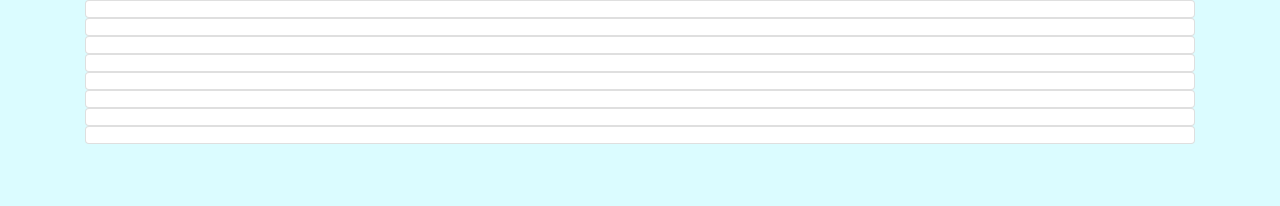
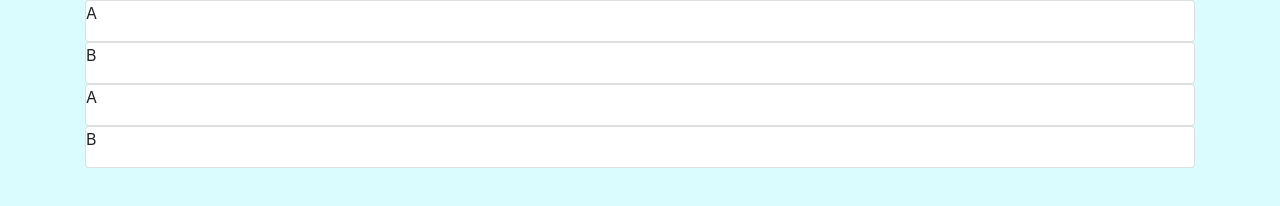
Before and after one commit to daustinroberts/Memory-card-matching-game, a plain HTML site: page js/test.html in a window 1280 px wide. Drawn offline with Linux system fonts and the light colour scheme.

Commit message:
add front end js

```diff
--- a/css/styles.css
+++ b/css/styles.css
@@ -8,6 +8,11 @@
 body {
 	background-color: #DBFCFF;
 }
+
+/*.showCard {
+  display: none;
+}*/
+
 .headerMain {
 	text-align: center;
 	color: #CC4B09;
--- a/js/jimmyandrew.js
+++ b/js/jimmyandrew.js
@@ -1,11 +1,29 @@
 
-
+var initialArray = ["A","B","A","B"];
+var random = 1;
 
 
 $(document).ready(function() {
+
+  $("form#nameInput").submit(function(event) {
+    event.preventDefault();
+  });
+
+for(var i = 0; i<initialArray.length; i++) {
+  $("span#indexval" + (i+1)).text(initialArray[i]);
+
+};
+
+console.log(initialArray.length);
   $(".card").click(function() {
+    $(this).find("span").css("display", "block");
+
     // var cellValue = $(this).attr("p");
     var cardValue = ($(this).find("p").text());
+
+    // $(this).find("span").removeClass(".showCard");
+    // var showValue = ($(this).show());
     console.log(cardValue);
+
   });
 })
--- a/js/test.html
+++ b/js/test.html
@@ -11,28 +11,16 @@
   <body>
     <div class="container">
       <div class="card" id="card1">
-        <p></p>
+        <p><span class="showCard"id="indexval1"></span></p>
       </div>
       <div class="card" id="card2">
-        <p></p>
+        <p><span class="showCard"id="indexval2"></span></p>
       </div>
       <div class="card" id="card3">
-        <p></p>
+        <p><span class="showCard"id="indexval3"></span></p>
       </div>
       <div class="card" id="card4">
-        <p></p>
-      </div>
-      <div class="card" id="card5">
-        <p></p>
-      </div>
-      <div class="card" id="card6">
-        <p></p>
-      </div>
-      <div class="card" id="card7">
-        <p></p>
-      </div>
-      <div class="card" id="card8">
-        <p></p>
+        <p><span class="showCard"id="indexval4"></span></p>
       </div>
     </div>
   </body>
```
